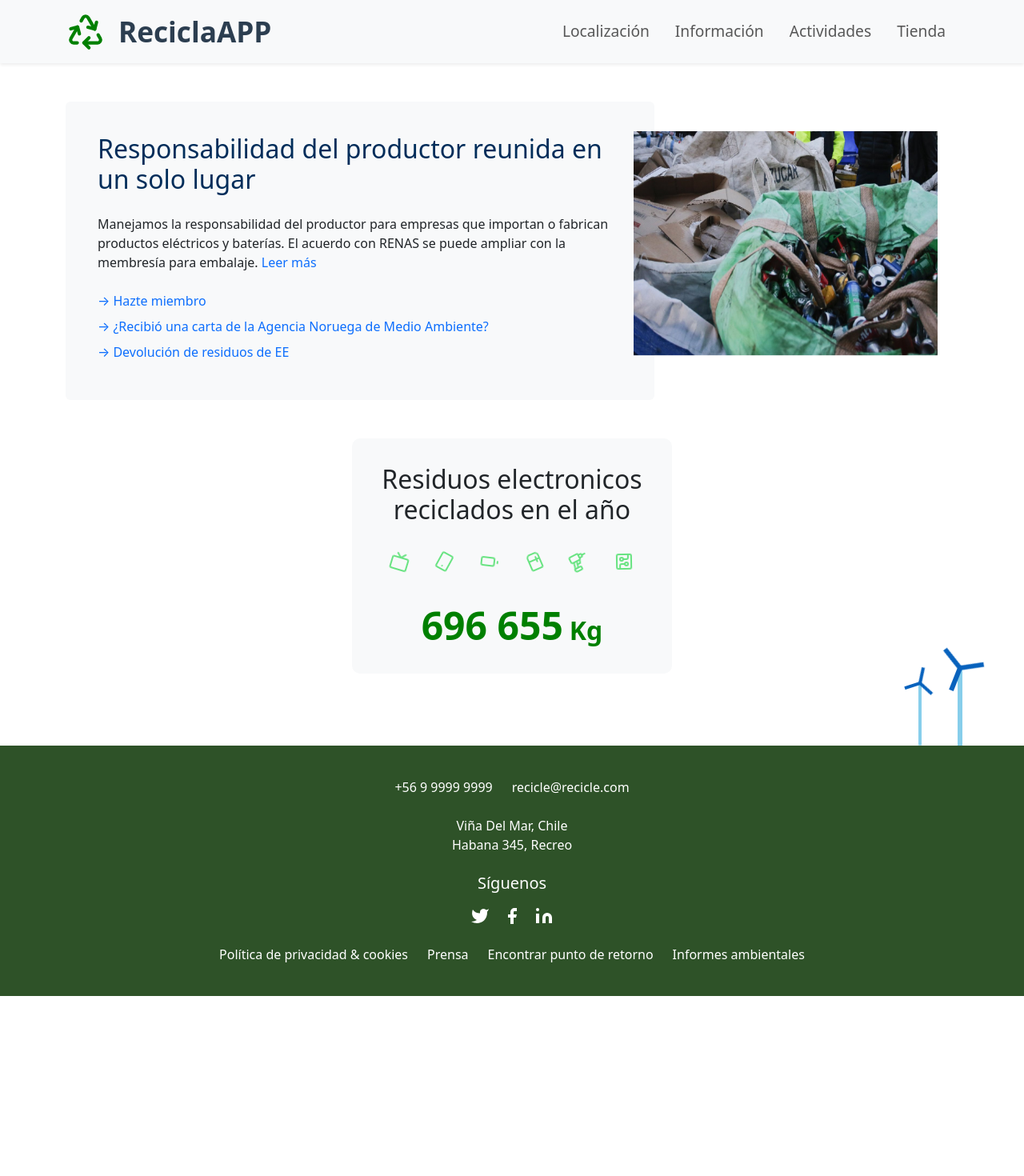
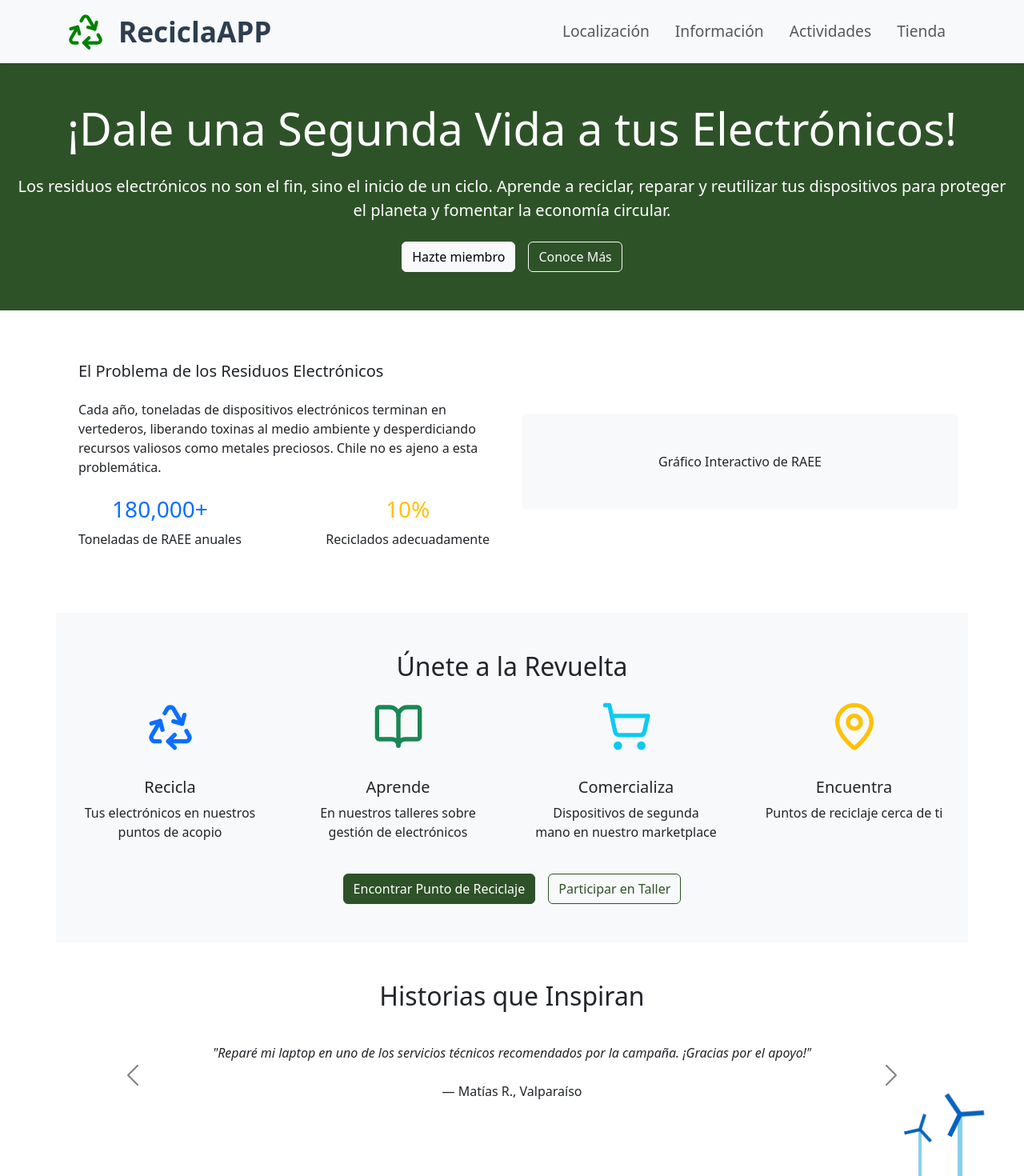
Before and after one commit to Complinator/recicle, a React (Create React App) app: page / in a window 1280 px wide. Shown: the top 1470 px of the page at 80% size. Before the commit the page ends 1245 px from the top, so only its background shows below. Built offline with nearby package versions, Linux system fonts and the light colour scheme.

Commit message:
Resolved home page and activities page

```diff
--- a/src/App.css
+++ b/src/App.css
@@ -105,3 +105,21 @@
 .card-hover-glow:hover .card-img-dynamic {
     transform: scale(1.1); /* Expands the image on hover */
 }
+
+.carousel-control-prev-icon,
+.carousel-control-next-icon {
+  background-color: black; /* Set the button color to black */
+  border-radius: 50%; /* Optional: make it circular */
+  width: 2.5rem; /* Adjust size if needed */
+  height: 2.5rem;
+}
+
+.carousel-control-prev-icon:hover,
+.carousel-control-next-icon:hover {
+  background-color: #333; /* Slightly lighter black on hover */
+}
+
+.carousel-control-prev,
+.carousel-control-next {
+  filter: invert(1); /* Invert the arrow icon color if needed */
+}
--- a/src/components/Pages/Activities.js
+++ b/src/components/Pages/Activities.js
@@ -1,9 +1,12 @@
 import React from "react";
+import Counter from "./Components/Counter";
+import Title from "./Components/Title";
 
 const Activities = () => {
     return (
         <div>
-            Activities
+            <Title />
+            <Counter />
         </div>
     );
 };
--- a/src/components/Pages/Components/Title.js
+++ b/src/components/Pages/Components/Title.js
@@ -10,10 +10,10 @@ const Title = () => {
           <Card className="bg-light border-0 p-4">
             <Card.Body>
               <h2 className="text-navy mb-4" style={{ color: '#002D5A' }}>
-                Responsabilidad del productor reunida en un solo lugar
+              ¡Dale una Segunda Vida a tus Electrónicos!
               </h2>
               <p className="mb-3">
-              Manejamos la responsabilidad del productor para empresas que importan o fabrican productos eléctricos y baterías. El acuerdo con RENAS se puede ampliar con la membresía para embalaje.{' '}
+              Los residuos electrónicos no son el fin, sino el inicio de un ciclo. Aprende a reciclar, reparar y reutilizar tus dispositivos para proteger el planeta y fomentar la economía circular.{' '}
                 <Link to='/' className="text-decoration-none">Leer más</Link>
               </p>
               <div className="mt-4">
@@ -43,9 +43,9 @@ const Title = () => {
             className="position-absolute"
             style={{
               top: '10%',
-              right: '10%',
+              right: '15%',
               maxWidth: '100%',
-              height: '280px',
+              height: '240px',
               zIndex: 2
             }}
           />
--- a/src/components/Pages/Home.js
+++ b/src/components/Pages/Home.js
@@ -1,14 +1,176 @@
-import React from "react";
-import Counter from "./Components/Counter";
-import Title from "./Components/Title";
+import React, { useState } from 'react';
+import { Container, Row, Col, Card, Button, Carousel } from 'react-bootstrap';
+import { Link } from 'react-router-dom';
+import { MapPin, Recycle, BookOpen, ShoppingCart } from 'lucide-react';
+import "../../App.css";
 
 const Home = () => {
-    return (
-        <div>
-            <Title />
-            <Counter />
-        </div>
-    );
+  const [hover, setHover] = useState(false);
+  return (
+    <Container fluid className="p-0">
+      {/* Hero Section */}
+      <Row className="text-white text-center py-5 mx-0" style={{backgroundColor: "#2e5228"}}>
+        <Col>
+          <h1 className="display-4 mb-4">¡Dale una Segunda Vida a tus Electrónicos!</h1>
+          <p className="lead mb-4">
+            Los residuos electrónicos no son el fin, sino el inicio de un ciclo.
+            Aprende a reciclar, reparar y reutilizar tus dispositivos para proteger
+            el planeta y fomentar la economía circular.
+          </p>
+          <div className="d-flex justify-content-center gap-3">
+            <Button variant="light" as={Link} to="/membresia">
+              Hazte miembro
+            </Button>
+            <Button variant="outline-light" as={Link} to="/informacion">
+              Conoce Más
+            </Button>
+          </div>
+        </Col>
+      </Row>
+
+      {/* Problem Overview */}
+      <Container className="my-5">
+        <Row className="align-items-center">
+          <Col md={6}>
+            <Card className="border-0">
+              <Card.Body>
+                <Card.Title className="h2 mb-4">El Problema de los Residuos Electrónicos</Card.Title>
+                <Card.Text>
+                  Cada año, toneladas de dispositivos electrónicos terminan en vertederos,
+                  liberando toxinas al medio ambiente y desperdiciando recursos valiosos
+                  como metales preciosos. Chile no es ajeno a esta problemática.
+                </Card.Text>
+                <div className="d-flex justify-content-between mt-4">
+                  <div className="text-center">
+                    <h3 className="text-primary">180,000+</h3>
+                    <p>Toneladas de RAEE anuales</p>
+                  </div>
+                  <div className="text-center">
+                    <h3 className="text-warning">10%</h3>
+                    <p>Reciclados adecuadamente</p>
+                  </div>
+                </div>
+              </Card.Body>
+            </Card>
+          </Col>
+          <Col md={6}>
+            {/* Placeholder for interactive graphic */}
+            <div className="bg-light p-5 rounded text-center">
+              Gráfico Interactivo de RAEE
+            </div>
+          </Col>
+        </Row>
+      </Container>
+
+      {/* How to Contribute */}
+      <Container className="my-5 bg-light py-5">
+        <Row>
+          <Col className="text-center">
+            <h2 className="mb-4">Únete a la Revuelta</h2>
+            <Row className="g-4">
+              <Col md={3}>
+                <Card className="h-100 text-center border-0 bg-transparent">
+                  <Recycle size={64} className="mx-auto mb-3 text-primary" />
+                  <Card.Body>
+                    <Card.Title>Recicla</Card.Title>
+                    <Card.Text>
+                      Tus electrónicos en nuestros puntos de acopio
+                    </Card.Text>
+                  </Card.Body>
+                </Card>
+              </Col>
+              <Col md={3}>
+                <Card className="h-100 text-center border-0 bg-transparent">
+                  <BookOpen size={64} className="mx-auto mb-3 text-success" />
+                  <Card.Body>
+                    <Card.Title>Aprende</Card.Title>
+                    <Card.Text>
+                      En nuestros talleres sobre gestión de electrónicos
+                    </Card.Text>
+                  </Card.Body>
+                </Card>
+              </Col>
+              <Col md={3}>
+                <Card className="h-100 text-center border-0 bg-transparent">
+                  <ShoppingCart size={64} className="mx-auto mb-3 text-info" />
+                  <Card.Body>
+                    <Card.Title>Comercializa</Card.Title>
+                    <Card.Text>
+                      Dispositivos de segunda mano en nuestro marketplace
+                    </Card.Text>
+                  </Card.Body>
+                </Card>
+              </Col>
+              <Col md={3}>
+                <Card className="h-100 text-center border-0 bg-transparent">
+                  <MapPin size={64} className="mx-auto mb-3 text-warning" />
+                  <Card.Body>
+                    <Card.Title>Encuentra</Card.Title>
+                    <Card.Text>
+                      Puntos de reciclaje cerca de ti
+                    </Card.Text>
+                  </Card.Body>
+                </Card>
+              </Col>
+            </Row>
+            <div className="mt-4">
+              <Button style={{backgroundColor: "#2e5228", borderColor: "#2e5228"}} className="me-3">
+                Encontrar Punto de Reciclaje
+              </Button>
+              <Button style={{
+                borderColor: "#2e5228",
+                backgroundColor: hover ? "#2e5228" : "inherit",
+                color: hover ? "white" : "#2e5228",
+                transition: "background-color 0.3s ease, color 0.3s ease",
+            }}
+            onMouseEnter={() => setHover(true)}
+            onMouseLeave={() => setHover(false)}>
+                Participar en Taller
+              </Button>
+            </div>
+          </Col>
+        </Row>
+      </Container>
+
+      {/* Testimonials */}
+      <Container className="my-5">
+        <Row>
+          <Col>
+            <h2 className="text-center mb-4">Historias que Inspiran</h2>
+            <Carousel>
+              <Carousel.Item>
+                <Card className="text-center border-0">
+                  <Card.Body>
+                    <Card.Text className="fst-italic mb-3">
+                      "Desde que conocí Revuelta de RAEE, he logrado reducir
+                      significativamente los electrónicos que desecho. ¡Es una
+                      iniciativa transformadora!"
+                    </Card.Text>
+                    <Card.Footer className="bg-transparent border-0">
+                      — Claudia P., Viña del Mar
+                    </Card.Footer>
+                  </Card.Body>
+                </Card>
+              </Carousel.Item>
+              <Carousel.Item>
+                <Card className="text-center border-0">
+                  <Card.Body>
+                    <Card.Text className="fst-italic mb-3">
+                      "Reparé mi laptop en uno de los servicios técnicos
+                      recomendados por la campaña. ¡Gracias por el apoyo!"
+                    </Card.Text>
+                    <Card.Footer className="bg-transparent border-0">
+                      — Matías R., Valparaíso
+                    </Card.Footer>
+                  </Card.Body>
+                </Card>
+              </Carousel.Item>
+            </Carousel>
+          </Col>
+        </Row>
+      </Container>
+    </Container>
+  );
 };
 
 export default Home;
```
